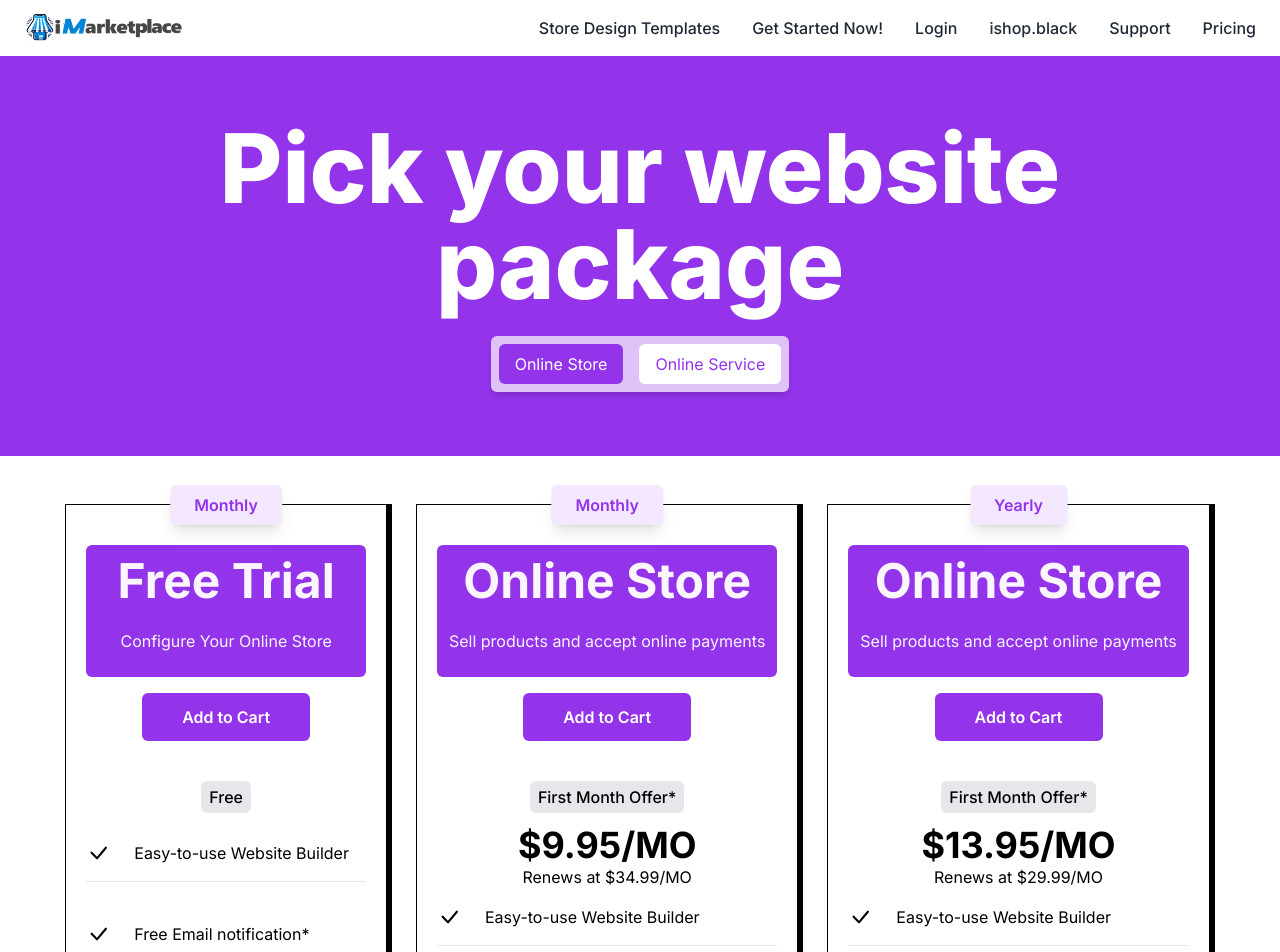
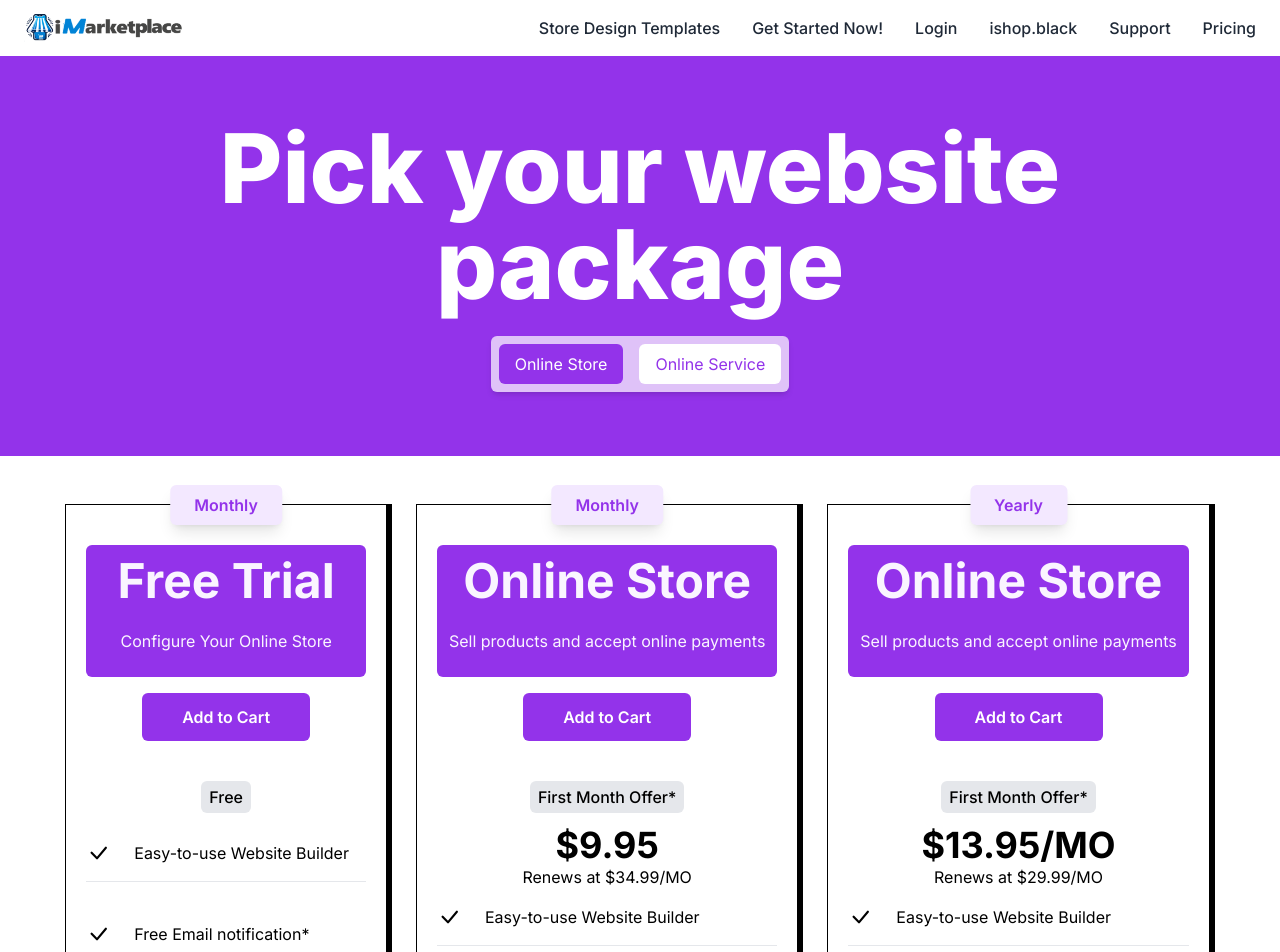
Before and after one commit to Richey24/subdomain-market-place, a Next.js app: page /pricing in a window 1280 px wide. Shown: the top 952 px of the page. Built offline with nearby package versions, Linux system fonts and the light colour scheme.

Commit message:
Update page.tsx

```diff
--- a/src/app/(page)/pricing/page.tsx
+++ b/src/app/(page)/pricing/page.tsx
@@ -39,7 +39,7 @@ export default function Pricing() {
       description: "Sell products and accept online payments",
       usage: [...useage1Month, "Sell Products"],
       tag: "Monthly",
-      price: "$9.95/MO",
+      price: "$9.95",
       priceTagline: "Renews at $34.99/MO",
       isPrimary: false,
       type: "ecommerce",
@@ -73,7 +73,7 @@ export default function Pricing() {
       description: "Sell services and accept sales leads",
       usage: [...useage1Month, "Sell Services", "Payment with secure checkout"],
       tag: "Monthly",
-      price: "$9.95/MO",
+      price: "$9.95",
       priceTagline: "Renews at $34.99/MO",
       isPrimary: false,
       type: "service",
```
